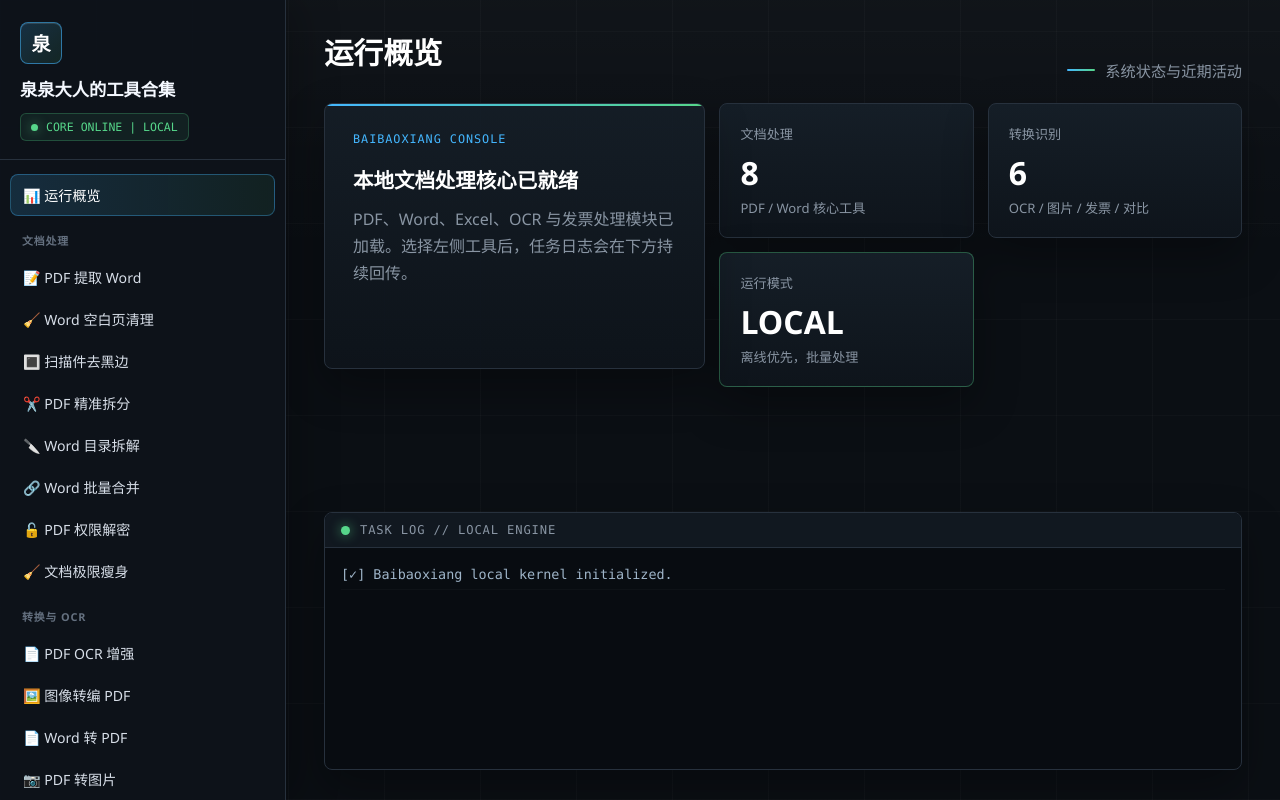
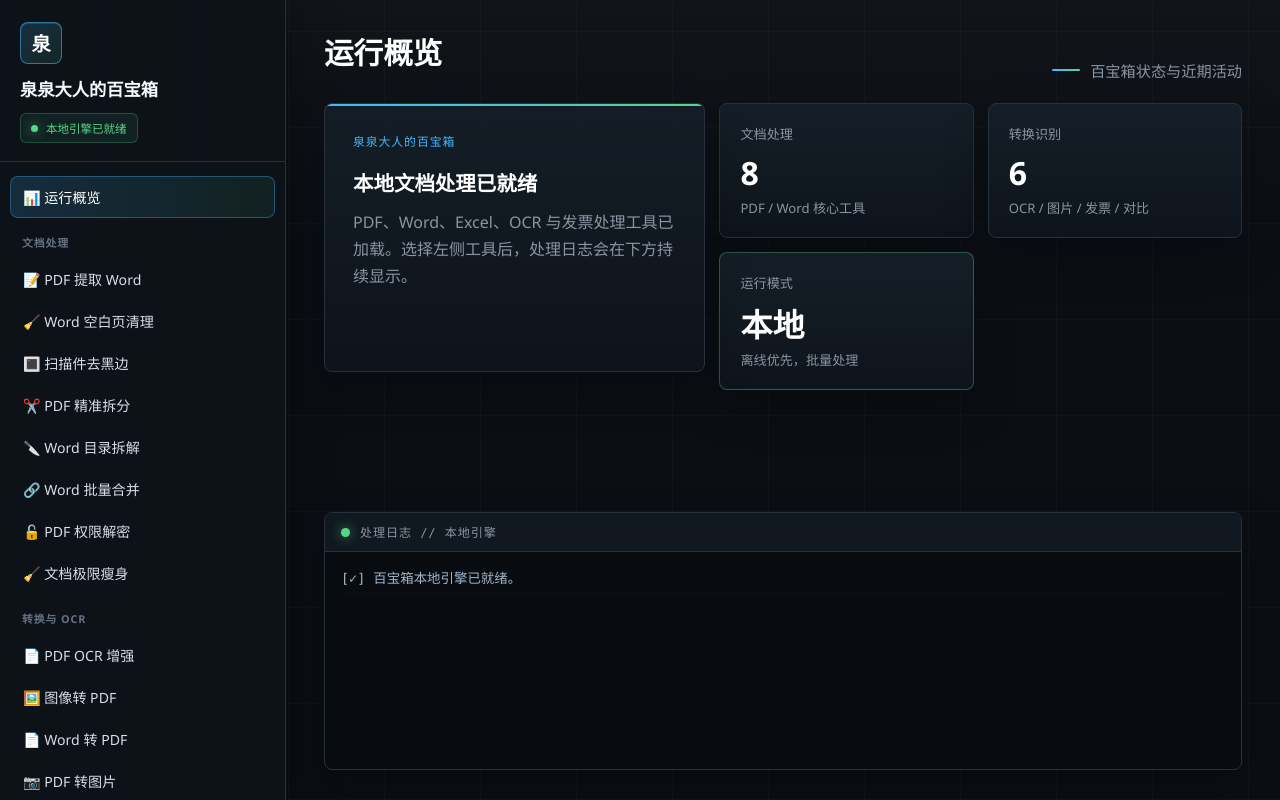
Before and after one commit to qunquanrui-coder/nmdgjh, a plain HTML site: page web/index.html in a window 1280 px wide. Drawn offline with Linux system fonts and the light colour scheme.

Commit message:
Unify UI branding

```diff
--- a/web/index.html
+++ b/web/index.html
@@ -2,7 +2,7 @@
 <html lang="zh-CN">
 <head>
     <meta charset="UTF-8">
-    <title>泉泉大人的工具合集</title>
+    <title>泉泉大人的百宝箱</title>
     <link rel="stylesheet" href="style.css">
 </head>
 <body>
@@ -12,8 +12,8 @@
         <aside class="sidebar">
             <div class="logo-area">
                 <div class="brand-mark">泉</div>
-                <h2>泉泉大人的工具合集</h2>
-                <div class="sys-status"><span class="dot"></span> CORE ONLINE | LOCAL</div>
+                <h2>泉泉大人的百宝箱</h2>
+                <div class="sys-status"><span class="dot"></span> 本地引擎已就绪</div>
             </div>
 
             <nav class="nav-menu">
@@ -31,7 +31,7 @@
 
                 <div class="nav-group">转换与 OCR</div>
                 <a href="#" class="nav-item" onclick="switchView('ocr', this)">📄 PDF OCR 增强</a>
-                <a href="#" class="nav-item" onclick="switchView('i2p', this)">🖼️ 图像转编 PDF</a>
+                <a href="#" class="nav-item" onclick="switchView('i2p', this)">🖼️ 图像转 PDF</a>
                 <a href="#" class="nav-item" onclick="switchView('w2p', this)">📄 Word 转 PDF</a>
                 <a href="#" class="nav-item" onclick="switchView('p2i', this)">📷 PDF 转图片</a>
                 <a href="#" class="nav-item" onclick="switchView('inv', this)">🧾 发票自动提取</a>
@@ -42,15 +42,15 @@
         <main class="main-content">
             <header>
                 <h1 id="page-title">运行概览</h1>
-                <p class="subtitle" id="page-subtitle">系统状态与近期活动</p>
+                <p class="subtitle" id="page-subtitle">百宝箱状态与近期活动</p>
             </header>
 
             <div id="view-dashboard" class="tool-view active">
                 <div class="dashboard-grid">
                     <div class="glass-card hero-panel">
-                        <div class="panel-kicker">Baibaoxiang Console</div>
-                        <h3>本地文档处理核心已就绪</h3>
-                        <p>PDF、Word、Excel、OCR 与发票处理模块已加载。选择左侧工具后，任务日志会在下方持续回传。</p>
+                        <div class="panel-kicker">泉泉大人的百宝箱</div>
+                        <h3>本地文档处理已就绪</h3>
+                        <p>PDF、Word、Excel、OCR 与发票处理工具已加载。选择左侧工具后，处理日志会在下方持续显示。</p>
                     </div>
                     <div class="metric-card">
                         <span>文档处理</span>
@@ -64,7 +64,7 @@
                     </div>
                     <div class="metric-card accent-card">
                         <span>运行模式</span>
-                        <strong>LOCAL</strong>
+                        <strong>本地</strong>
                         <small>离线优先，批量处理</small>
                     </div>
                 </div>
@@ -315,9 +315,9 @@
             </div>
 
             <div class="terminal-container">
-                <div class="terminal-header">TASK LOG // LOCAL ENGINE</div>
+                <div class="terminal-header">处理日志 // 本地引擎</div>
                 <div class="terminal-body" id="terminal">
-                    <div>[✓] Baibaoxiang local kernel initialized.</div>
+                    <div>[✓] 百宝箱本地引擎已就绪。</div>
                 </div>
             </div>
         </main>
--- a/web/script.js
+++ b/web/script.js
@@ -120,21 +120,21 @@ function switchView(viewId, element) {
   }
 
   const titleMap = {
-    dashboard: ["运行概览", "系统状态与近期活动"],
-    rmblank: ["Word 空白页清理", "绝对物理切片，专治各种幽灵排版"],
+    dashboard: ["运行概览", "百宝箱状态与近期活动"],
+    rmblank: ["Word 空白页清理", "识别并清理文档中的空白页面"],
     pdfclean: ["扫描件去黑边", "基于 OpenCV 智能识别并遮盖扫描仪产生的黑边"],
     p2w: ["PDF 提取 Word", "支持可编辑与纯图双模式"],
     split: ["PDF 精准拆分", "定长、平均、全拆与范围提取"],
     wsplit: ["Word 目录拆解", "按大纲级别一键拆分为独立文档"],
-    wmerge: ["Word 批量合并", "带 A 级剪贴板清理的静默合成"],
+    wmerge: ["Word 批量合并", "按自然顺序合并多个 Word 文档"],
     unlock: ["PDF 权限解密", "移除打印、复制及编辑限制"],
-    comp: ["文档极限瘦身", "二分法自动调参 PDF/Word 压缩引擎"],
+    comp: ["文档极限瘦身", "按目标大小自动选择压缩结果"],
     ocr: ["PDF OCR 增强", "强制 OCR 重新扫描，生成透明文本层"],
-    i2p: ["图像转编 PDF", "自然排序递归打包"],
+    i2p: ["图像转 PDF", "按自然顺序合并图片生成 PDF"],
     w2p: ["Word 转 PDF", "Office 原生内核导出"],
-    p2i: ["PDF 转图片", "Acrobat 换页对齐专用渲染"],
-    inv: ["发票自动提取", "OCR 结构化对账提取"],
-    diff: ["文档差异比对", "Word/Excel 双文本深度分析"],
+    p2i: ["PDF 转图片", "将 PDF 页面渲染为 JPG 图片"],
+    inv: ["发票自动提取", "提取发票信息并汇总为 Excel"],
+    diff: ["文档差异比对", "生成 Word / Excel 差异报告"],
   };
 
   if (titleMap[viewId]) {
```
Also changed, not shown: 1 other file.
